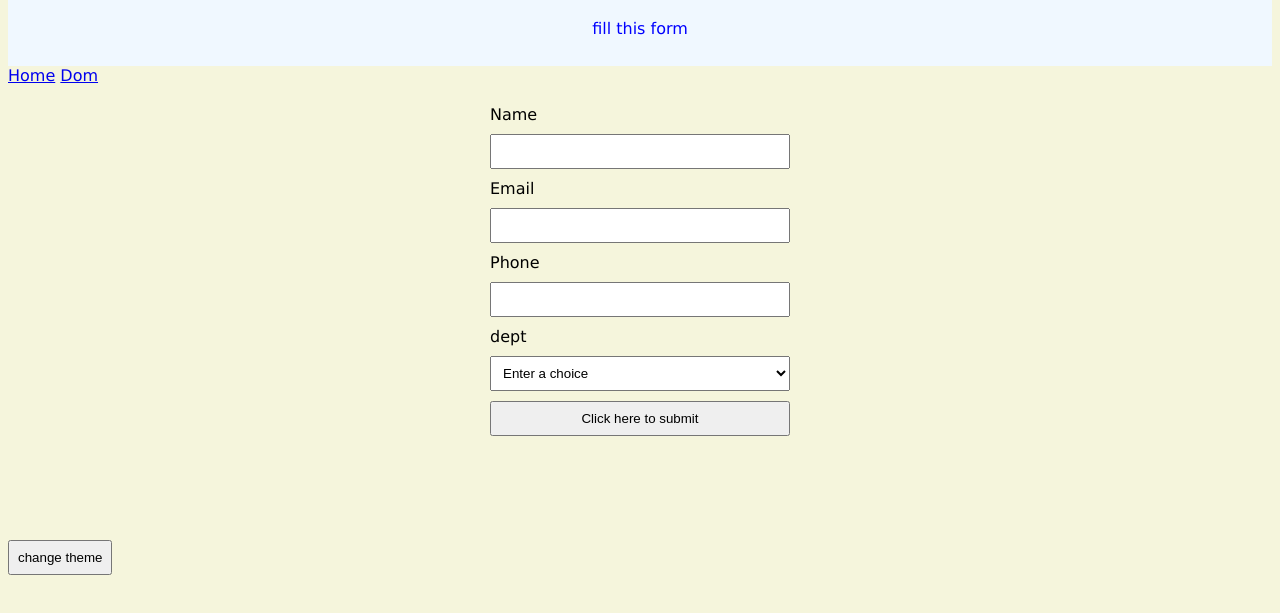
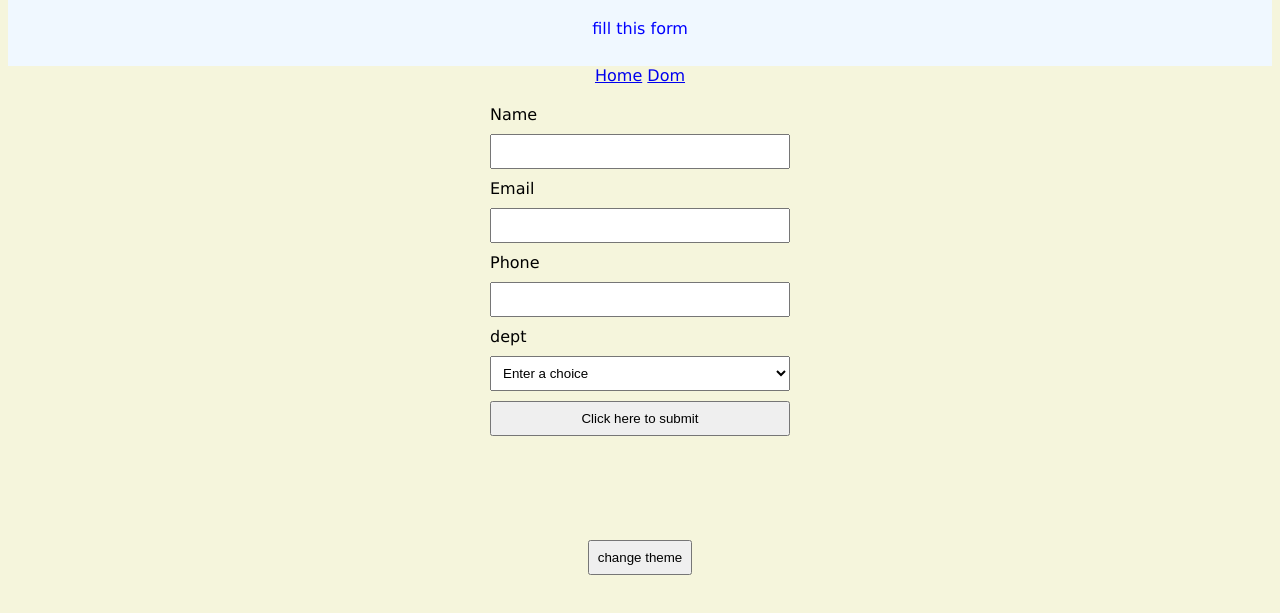
Before and after one commit to parthcollege01-bit/exammm, a plain HTML site: page form.html in a window 1280 px wide. Shown: the part 81-694 px from the top of the page. Drawn offline with Linux system fonts and the light colour scheme.

Commit message:
did some changes

```diff
--- a/script.js
+++ b/script.js
@@ -7,7 +7,7 @@ document.getElementById("myform").addEventListener("submit",function(event){
     let name=document.getElementById("name").value.trim();
     let phone=document.getElementById("phone").value.trim();
     let email=document.getElementById("email").value.trim();
-    let course=document.getElementById("course");
+  let course=document.getElementById("course");
     let result=document.getElementById("success");
     let error= document.getElementById("error");
 
@@ -29,9 +29,7 @@ document.getElementById("myform").addEventListener("submit",function(event){
 
         let student={
             name:name,
-            phone:phone,
-            email:email,
-            course:course.value
+            phone:phone
         }
         students.push(student);
         document.getElementById("display").textContent=`name: ${student.name}`;
--- a/style.css
+++ b/style.css
@@ -55,3 +55,11 @@ button {
     background-color: black;
     color: white;
 }
+
+nav{
+    text-align: center;
+}
+
+#dom{
+    text-align: center;
+}
```
